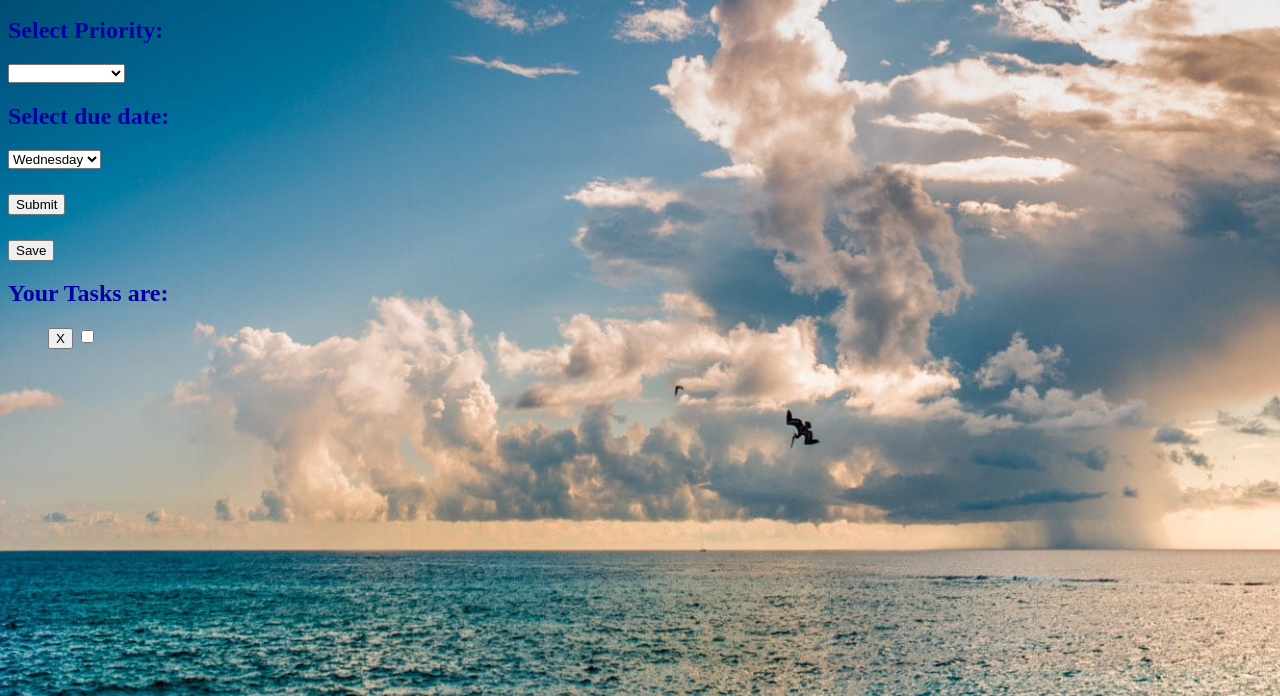
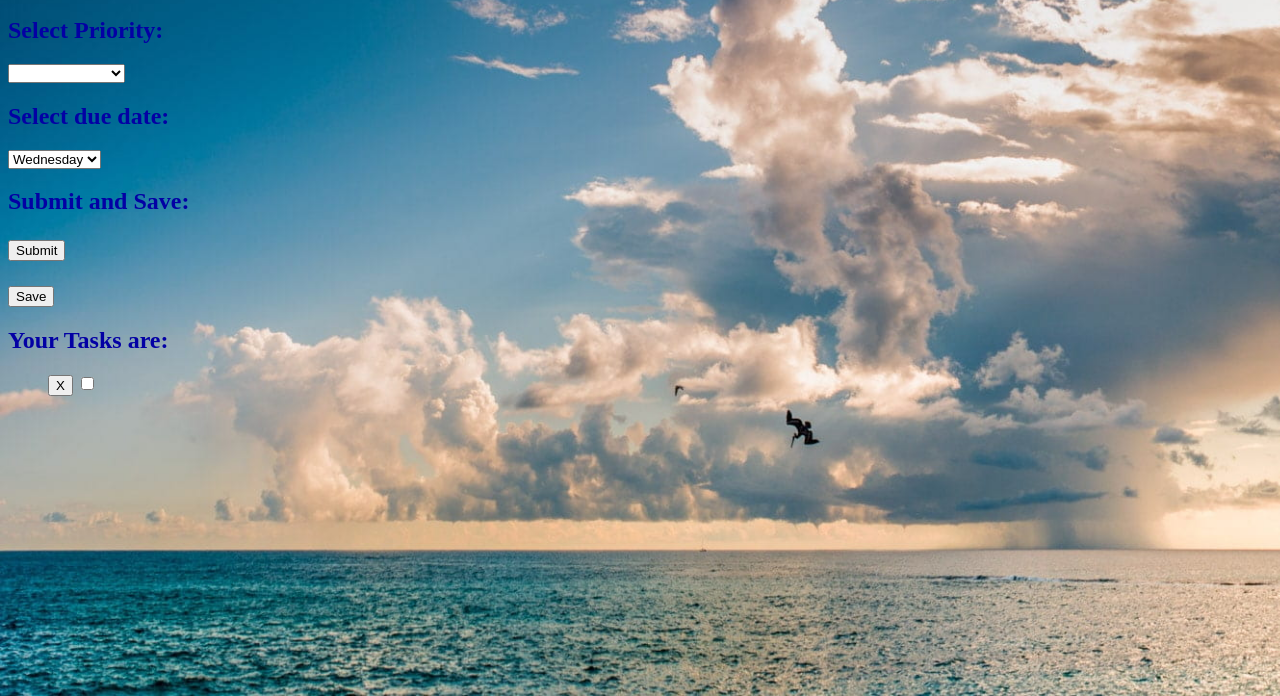
Before and after one commit to Myburgh3214/toDo-Vue, a plain HTML site: page index.html in a window 1280 px wide. Shown: the part 104-800 px from the top of the page. Drawn offline with nearby package versions, Linux system fonts and the light colour scheme.

Commit message:
Added in a new header

```diff
--- a/index.html
+++ b/index.html
@@ -26,6 +26,7 @@
           <option value="Sat">Saturday</option>
           <option value="Sun">Sunday</option>
         </select>
+            <h2>Submit and Save:</h2>
     <div class="submit">
     <button type="button" v-on:click="addTodo()"  class="btn btn-primary btn-sm">Submit</button>
     </div>
```
